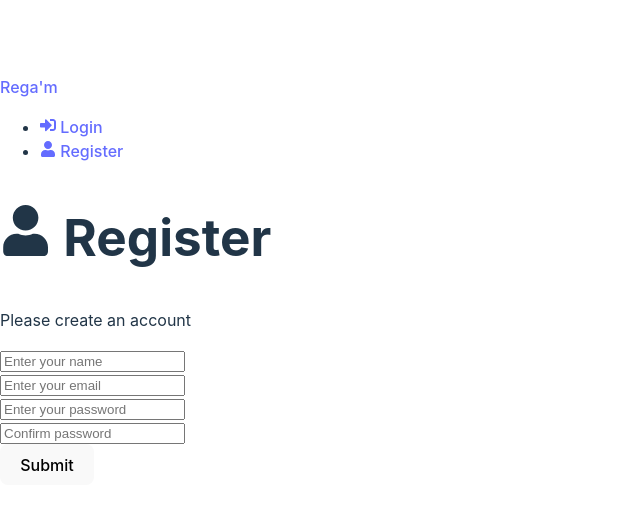
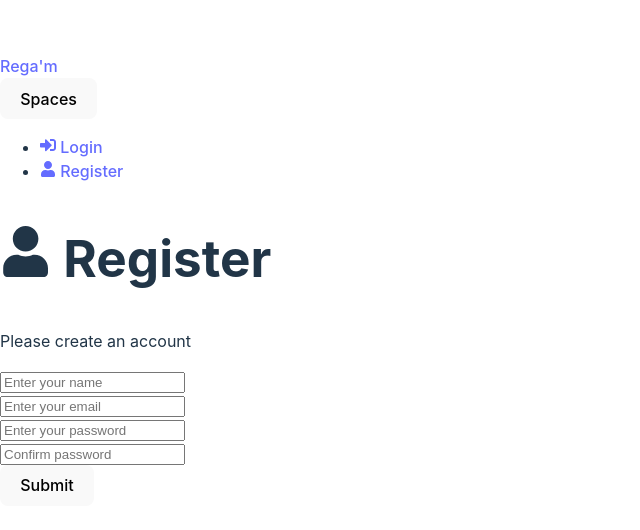
Before and after one commit to jolle11/regam, a React (Vite) app in the folder client/: page /register in a window 1280 px wide. Shown: the part 120-650 px from the top of the page, without its empty margins (0-640 px from the left). Built offline with nearby package versions, Linux system fonts and the light colour scheme.

Commit message:
Added dropdown

```diff
--- a/client/src/components/Header/Header.tsx
+++ b/client/src/components/Header/Header.tsx
@@ -5,6 +5,7 @@ import "./Header.scss";
 import { FaSignInAlt, FaSignOutAlt, FaUser } from "react-icons/fa";
 
 import { logout, reset } from "../../features/auth/authSlice";
+import DropdownSpaces from "../DropdownSpaces/DropdownSpaces";
 
 const Header = () => {
 	const navigate = useNavigate();
@@ -21,6 +22,7 @@ const Header = () => {
 		<header>
 			<div>
 				<Link to="/">Rega'm</Link>
+				<DropdownSpaces />
 			</div>
 			<ul>
 				{user ? (
--- a/client/src/components/index.ts
+++ b/client/src/components/index.ts
@@ -1,5 +1,6 @@
 import Header from "./Header/Header";
 import Footer from "./Footer/Footer";
 import Spinner from "./Spinner/Spinner";
+import DropdownSpaces from "./DropdownSpaces/DropdownSpaces";
 
-export { Header, Footer, Spinner };
+export { Header, Footer, Spinner, DropdownSpaces };
```
